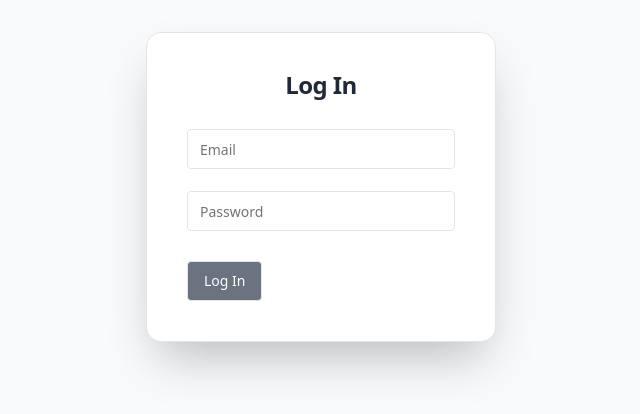
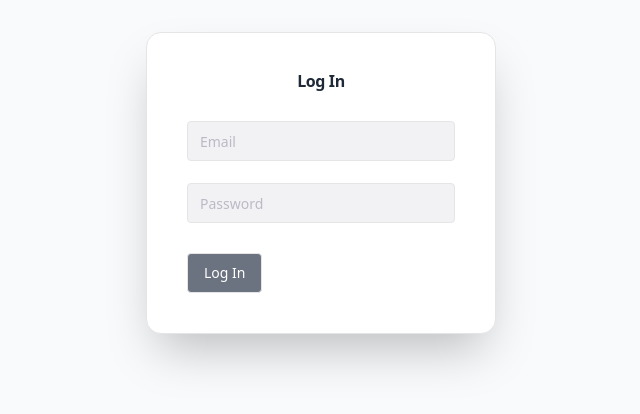
Before and after one commit to israelsandra0/hms-backoffice-v1, a React (Vite) app: page / in a window 1280 px wide. Shown: the top 414 px of the page, without its empty margins (319-959 px from the left). Built offline with nearby package versions, Linux system fonts and the light colour scheme.

Commit message:
modify background colors

```diff
--- /dev/null
+++ b/src/click.jsx
@@ -0,0 +1,14 @@
+import { Button } from "@/components/ui/button";
+import { Input } from "./components/ui/input";
+import { Badge } from "./components/ui/badge";
+
+export default function Clickus() {
+  return (
+    <>
+      <Button variant='primary' size='icon'>click me please </Button>
+      <Input placeholder='type here ...' className='w-[300px]' />
+      <Badge>active</Badge>
+
+    </>
+  );
+}
--- a/src/components/ui/badge.jsx
+++ b/src/components/ui/badge.jsx
@@ -10,6 +10,10 @@ const badgeVariants = cva(
       variant: {
         default:
           "border-transparent bg-neutral-900 text-neutral-50 hover:bg-neutral-900/80 dark:bg-neutral-50 dark:text-neutral-900 dark:hover:bg-neutral-50/80",
+        //ATSL error
+        error: "bg-[#FEECEB] text-[#DF362B]",
+        //ATSL success
+        success: "bg-[#E7F8F0] text-[#27AE60]",
         secondary:
           "border-transparent bg-neutral-100 text-neutral-900 hover:bg-neutral-100/80 dark:bg-neutral-800 dark:text-neutral-50 dark:hover:bg-neutral-800/80",
         destructive:
@@ -18,7 +22,7 @@ const badgeVariants = cva(
       },
     },
     defaultVariants: {
-      variant: "default",
+      variant: "success",
     },
   }
 )
--- a/src/components/ui/button.jsx
+++ b/src/components/ui/button.jsx
@@ -10,12 +10,16 @@ const buttonVariants = cva(
     variants: {
       variant: {
         default: "bg-neutral-900 text-neutral-50 hover:bg-neutral-900/90 dark:bg-neutral-50 dark:text-neutral-900 dark:hover:bg-neutral-50/90",
+        //ATSL primary
+        primary: "bg-primary text-white",
+        //ATSL accent color
+        secondary: "bg-secondary text-white",
+        //ATSLgrey
+        grey: "bg-grey text-[#BBBAC5]",
         destructive:
           "bg-red-500 text-neutral-50 hover:bg-red-500/90 dark:bg-red-900 dark:text-neutral-50 dark:hover:bg-red-900/90",
         outline:
           "border border-neutral-200 bg-white hover:bg-neutral-100 hover:text-neutral-900 dark:border-neutral-800 dark:bg-neutral-950 dark:hover:bg-neutral-800 dark:hover:text-neutral-50",
-        secondary:
-          "bg-neutral-100 text-neutral-900 hover:bg-neutral-100/80 dark:bg-neutral-800 dark:text-neutral-50 dark:hover:bg-neutral-800/80",
         ghost: "hover:bg-neutral-100 hover:text-neutral-900 dark:hover:bg-neutral-800 dark:hover:text-neutral-50",
         link: "text-neutral-900 underline-offset-4 hover:underline dark:text-neutral-50",
       },
--- a/src/components/ui/card.jsx
+++ b/src/components/ui/card.jsx
@@ -24,7 +24,7 @@ CardHeader.displayName = "CardHeader"
 const CardTitle = React.forwardRef(({ className, ...props }, ref) => (
   <h3
     ref={ref}
-    className={cn("text-2xl font-semibold leading-none tracking-tight", className)}
+    className={cn("font-semibold leading-none tracking-tight", className)}
     {...props} />
 ))
 CardTitle.displayName = "CardTitle"
--- a/src/components/ui/input.jsx
+++ b/src/components/ui/input.jsx
@@ -7,7 +7,7 @@ const Input = React.forwardRef(({ className, type, ...props }, ref) => {
     (<input
       type={type}
       className={cn(
-        "flex h-10 w-full rounded border border-neutral-200 bg-white px-3 py-2 text-sm ring-offset-white file:border-0 file:bg-transparent file:text-sm file:font-medium file:text-neutral-950 placeholder:text-neutral-500 focus-visible:outline-none disabled:cursor-not-allowed disabled:opacity-50 dark:border-neutral-800 dark:bg-neutral-950 dark:ring-offset-neutral-950 dark:file:text-neutral-50 dark:placeholder:text-neutral-400 ",
+        "flex h-10 w-full rounded border border-neutral-200 bg-[#F2F2F5] px-3 autofill:bg-[#F2F2F5] py-2 text-sm  file:border-0 file:bg-[#F2F2F5] file:text-sm file:font-medium file:text-neutral-950 placeholder:text-[#BBBAC5] focus-visible:outline-none disabled:cursor-not-allowed disabled:opacity-50 dark:border-neutral-800 dark:bg-[#F2F2F5] dark:ring-offset-neutral-950 dark:file:text-neutral-50 dark:placeholder:text-neutral-400 ",
         className
       )}
       ref={ref}
```
